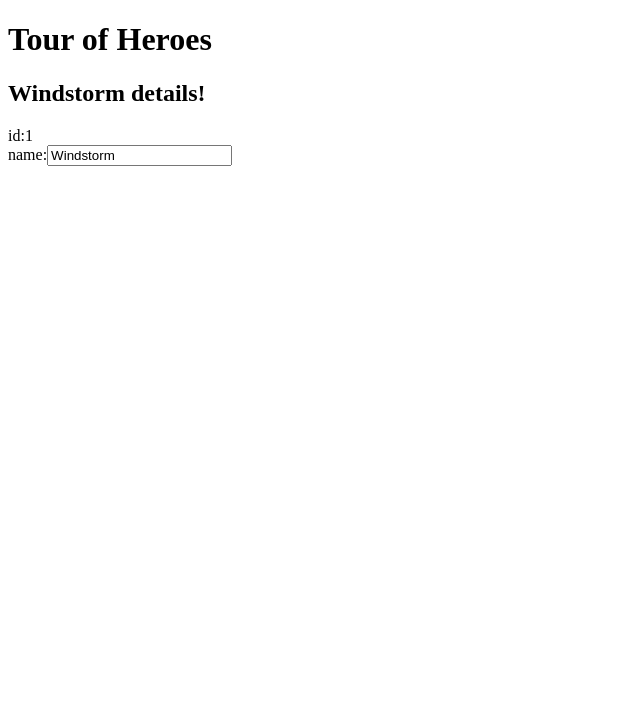
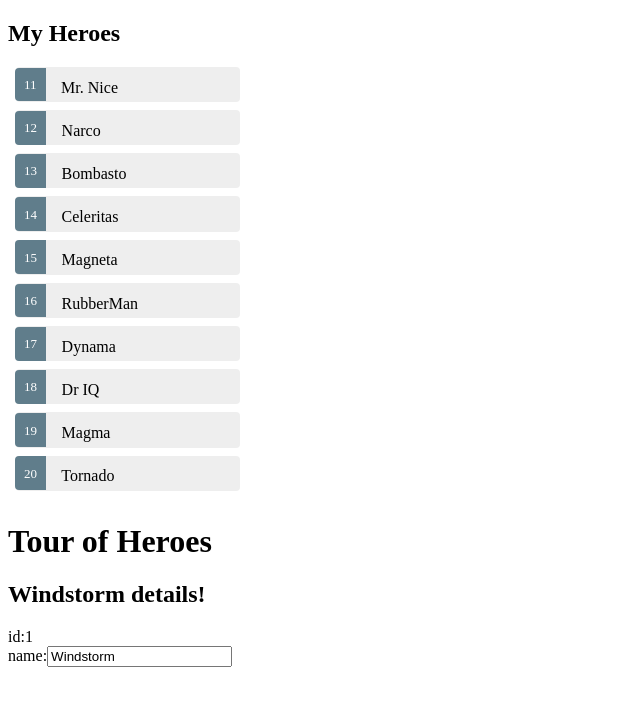
Before and after one commit to xzakm3/first_angular_app, an Angular app: page / in a window 1280 px wide. Shown: the top 706 px of the page, without its empty margins (0-640 px from the left). Built offline with nearby package versions, Linux system fonts and the light colour scheme.

Commit message:
added list of heroes + styling list

```diff
--- a/src/app/app.component.css
+++ b/src/app/app.component.css
@@ -0,0 +1,47 @@
+  .selected {
+    background-color: #CFD8DC !important;
+    color: white;
+  }
+  .heroes {
+    margin: 0 0 2em 0;
+    list-style-type: none;
+    padding: 0;
+    width: 15em;
+  }
+  .heroes li {
+    cursor: pointer;
+    position: relative;
+    left: 0;
+    background-color: #EEE;
+    margin: .5em;
+    padding: .3em 0;
+    height: 1.6em;
+    border-radius: 4px;
+  }
+  .heroes li.selected:hover {
+    background-color: #BBD8DC !important;
+    color: white;
+  }
+  .heroes li:hover {
+    color: #607D8B;
+    background-color: #DDD;
+    left: .1em;
+  }
+  .heroes .text {
+    position: relative;
+    top: -3px;
+  }
+  .heroes .badge {
+    display: inline-block;
+    font-size: small;
+    color: white;
+    padding: 0.8em 0.7em 0 0.7em;
+    background-color: #607D8B;
+    line-height: 1em;
+    position: relative;
+    left: -1px;
+    top: -4px;
+    height: 1.8em;
+    margin-right: .8em;
+    border-radius: 4px 0 0 4px;
+  }
--- a/src/app/app.component.html
+++ b/src/app/app.component.html
@@ -1,3 +1,12 @@
+<h2>My Heroes</h2>
+<ul class="heroes">
+  <li *ngFor="let hero of heroes">
+    <span class="badge">{{hero.id}}</span> {{hero.name}}
+  </li>
+</ul>
+
+
+
 <h1>
   {{title}}
 </h1>
--- a/src/app/app.component.ts
+++ b/src/app/app.component.ts
@@ -7,6 +7,7 @@ import { Component } from '@angular/core';
 })
 export class AppComponent {
     title = 'Tour of Heroes';
+    heroes = HEROES;
     hero: Hero = {
       id: 1,
       name: 'Windstorm'
@@ -17,3 +18,16 @@ export class Hero {
   id: number;
   name: string;
 }
+
+const HEROES: Hero[] = [
+  { id: 11, name: 'Mr. Nice' },
+  { id: 12, name: 'Narco' },
+  { id: 13, name: 'Bombasto' },
+  { id: 14, name: 'Celeritas' },
+  { id: 15, name: 'Magneta' },
+  { id: 16, name: 'RubberMan' },
+  { id: 17, name: 'Dynama' },
+  { id: 18, name: 'Dr IQ' },
+  { id: 19, name: 'Magma' },
+  { id: 20, name: 'Tornado' }
+];
```
